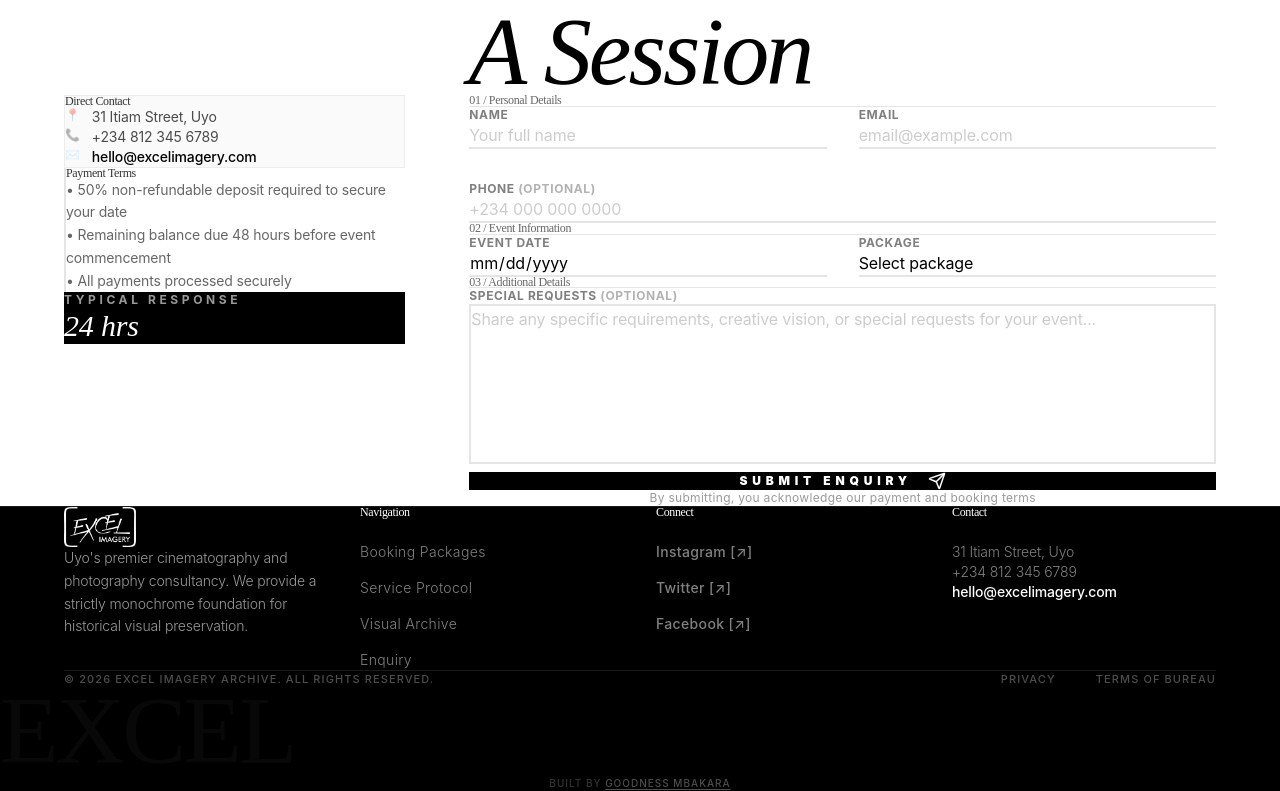
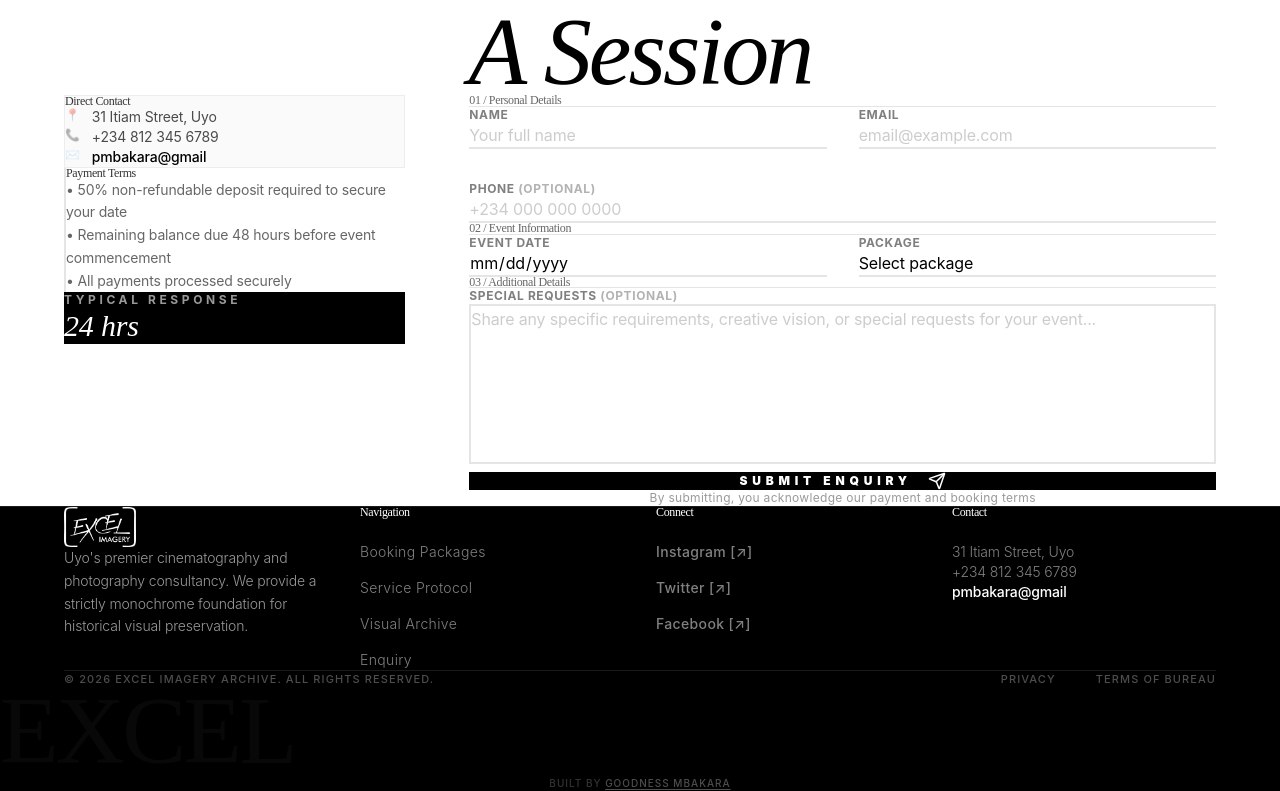
Before and after one commit to Mbakara1/excel_package, a React (Vite) app: page / in a window 1280 px wide. Shown: the part 4418-5209 px from the top of the page. Built offline with nearby package versions, Linux system fonts and the light colour scheme.

Commit message:
Update: Changed contact email to pmbakara@gmail

```diff
--- a/src/components/BookingForm.jsx
+++ b/src/components/BookingForm.jsx
@@ -114,7 +114,7 @@ const BookingForm = () => {
                         </p>
                         <p className="flex items-start gap-3">
                            <span className="text-black/40 text-xs mt-1">✉️</span>
-                           <span className="font-medium text-black">hello@excelimagery.com</span>
+                           <span className="font-medium text-black">pmbakara@gmail</span>
                         </p>
                      </div>
                   </div>
--- a/src/components/Footer.jsx
+++ b/src/components/Footer.jsx
@@ -38,7 +38,7 @@ const Footer = () => {
              <div className="text-sm font-light text-white/50 space-y-2">
                 <p>31 Itiam Street, Uyo</p>
                 <p>+234 812 345 6789</p>
-                <p className="text-white font-medium">hello@excelimagery.com</p>
+                <p className="text-white font-medium">pmbakara@gmail</p>
              </div>
           </div>
         </div>
```
